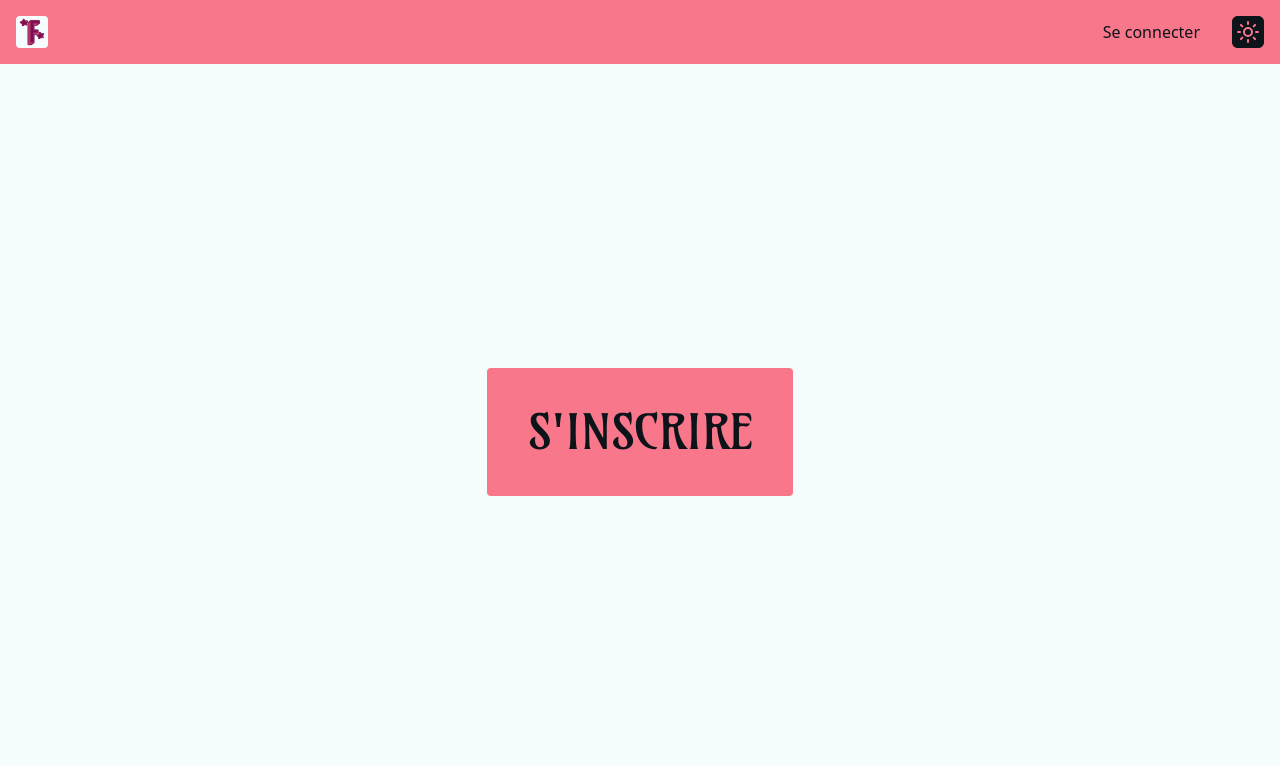
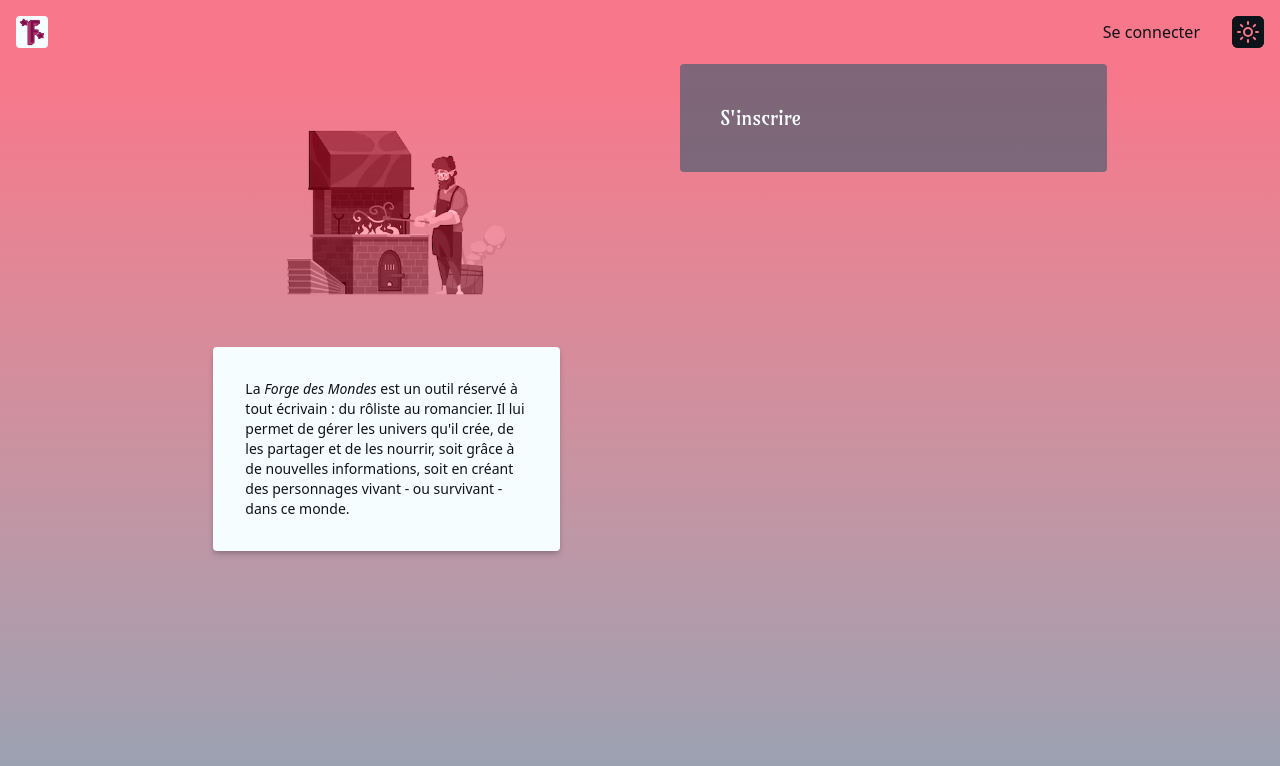
Before and after one commit to emeline-dr/forge-des-mondes, a Next.js app: page /register in a window 1280 px wide. Shown: the top 766 px of the page. Built offline with nearby package versions, Linux system fonts and the light colour scheme.

Commit message:
Déploiement

```diff
--- a/app/globals.css
+++ b/app/globals.css
@@ -9,6 +9,8 @@
     --color-secondary: #96A3B4;
     --color-accent: #F9778A;
 
+    --color-primary-65:rgba(64, 92, 111, 0.65);
+
     --color-accent-75: rgba(249, 119, 138, 0.75);
 
     --color-dark-text: #e7eef4;
@@ -16,6 +18,8 @@
     --color-dark-primary: #91adc0;
     --color-dark-secondary: #4a5768;
     --color-dark-accent: #97075D;
+
+    --color-dark-primary-65: rgba(145, 173, 192, 0.65);
 
     --color-dark-accent-75: rgba(151, 7, 93, 0.75);
 
@@ -34,5 +38,5 @@
 }
 
 .screenPage {
-    height:calc(100vh - 64px)
+    min-height:calc(100vh - 64px)
 }
--- a/app/register/page.tsx
+++ b/app/register/page.tsx
@@ -1,14 +1,30 @@
 'use client'
+
+import Image from "next/image";
 
 import AnimatedText from "@/components/AnimatedText";
 import ThemeSwitch from '@/components/ThemeSwitch';
 
 export default function Register() {
     return (
-        <div className="screenPage w-full flex items-center justify-center bg-background dark:bg-dark-background">
+        <div className="screenPage w-full flex flex-col lg:flex-row flex-wrap items-start justify-start lg:justify-center gap-[40px] lg:gap-[80px] bg-linear-to-b from-accent dark:from-dark-accent to-secondary dark:to-dark-secondary">
             <ThemeSwitch />
-            <div className="z-2 p-[40px] rounded-sm text-5xl uppercase font-amarante text-text dark:text-dark-text bg-accent dark:bg-dark-accent">
-                <h1>
+            <div className="w-full lg:w-1/3 h-fit md:p-[40px] md:gap-[40px] flex justify-center flex-wrap">
+                <Image
+                    src="/images/forge-icon.png"
+                    alt=""
+                    width="250"
+                    height="250"
+                    className="mix-blend-luminosity"
+                />
+                <p className="hidden md:block bg-background dark:bg-dark-background text-sm p-[32px] rounded-sm shadow-md/20 shadow-text dark:shadow-dark-text">
+                    La <i>Forge des Mondes</i> est un outil réservé à tout écrivain : du rôliste au romancier.
+                    Il lui permet de gérer les univers qu&apos;il crée, de les partager et de les nourrir, soit grâce à de nouvelles informations,
+                    soit en créant des personnages vivant - ou survivant - dans ce monde.
+                </p>
+            </div>
+            <div className="lg:w-1/3 h-fit mx-[40px] lg:mx-0 p-[40px] rounded-sm text-background dark:text-dark-text bg-primary-65 dark:bg-dark-primary-65">
+                <h1 className="font-amarante text-xl">
                     <AnimatedText text="S'inscrire" />
                 </h1>
             </div>
--- a/components/Navbar.tsx
+++ b/components/Navbar.tsx
@@ -14,7 +14,7 @@ export default function Navbar() {
                 <div className='size-[32px] rounded-sm bg-background dark:bg-dark-text hover:invert'>
                     <Image
                         src="/images/fdm-logo.png"
-                        alt=""
+                        alt="Logo Forge des Mondes"
                         width="32"
                         height="32"
                     />
```
Also changed, not shown: public/images/forge-icon.png (added).
